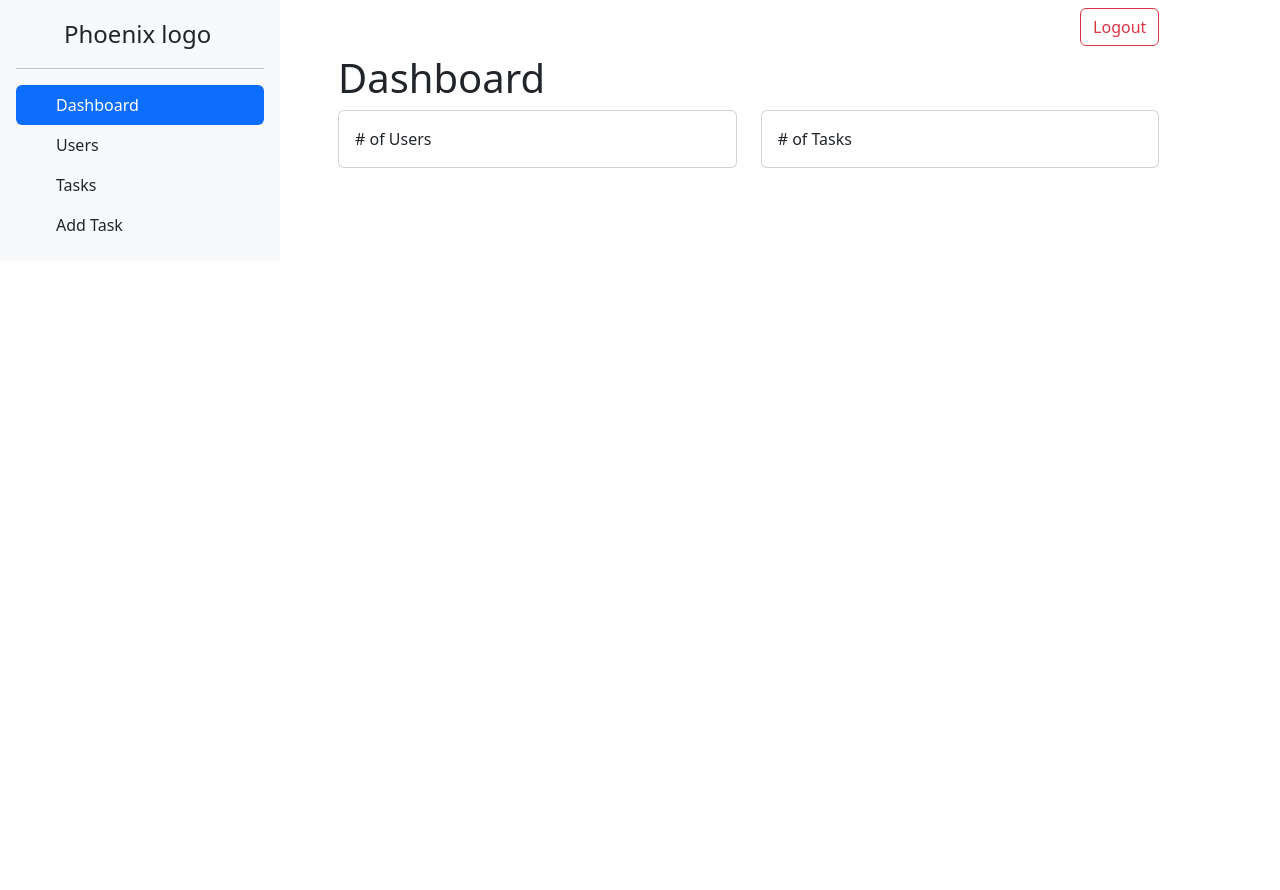
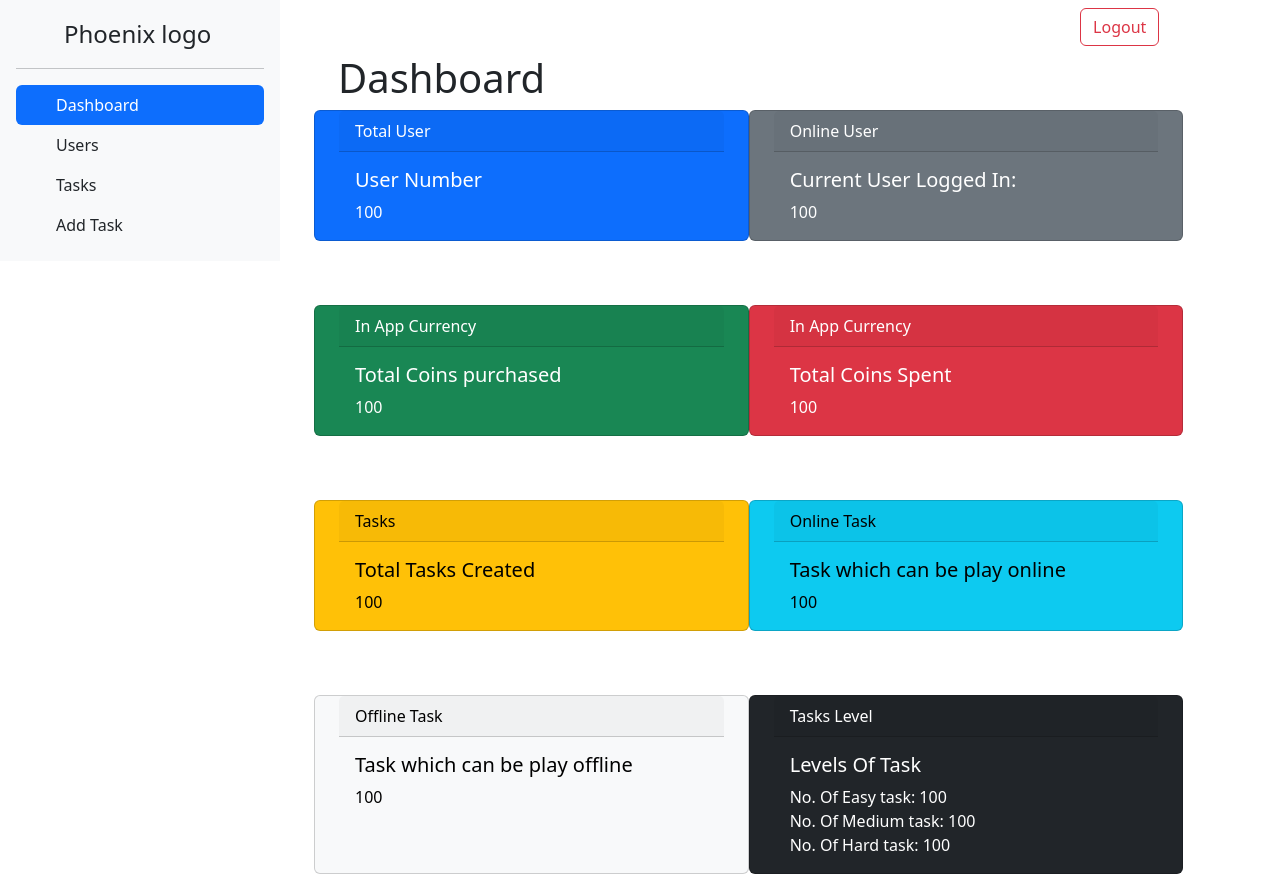
Before and after one commit to singhguri/phoenix-admin-ui, a React (Create React App) app: page /dashboard in a window 1280 px wide. Before the commit the page ends 800 px from the top, so only its background shows below. Built offline with nearby package versions, Linux system fonts and the light colour scheme.

Commit message:
added dashboard and tasklist html

```diff
--- a/package.json
+++ b/package.json
@@ -3,6 +3,10 @@
   "version": "0.1.0",
   "private": true,
   "dependencies": {
+    "@fortawesome/fontawesome-svg-core": "^6.3.0",
+    "@fortawesome/free-regular-svg-icons": "^6.3.0",
+    "@fortawesome/free-solid-svg-icons": "^6.3.0",
+    "@fortawesome/react-fontawesome": "^0.2.0",
     "@testing-library/jest-dom": "^5.16.5",
     "@testing-library/react": "^13.4.0",
     "@testing-library/user-event": "^13.5.0",
--- a/src/components/dashboard.jsx
+++ b/src/components/dashboard.jsx
@@ -2,19 +2,68 @@ const Dashboard = (props) => {
   return (
     <div>
       <h1>Dashboard</h1>
-      <div className="row">
-        <div className="col-md-6">
-          <div className="card">
-            <div className="card-body"># of Users</div>
+      <div class="row row-cols-1 row-cols-md-2 g-5">
+      <div class="card text-bg-primary mb-3 " >
+  <div class="card-header">Total User</div>
+  <div class="card-body">
+    <h5 class="card-title">User Number</h5>
+    <p class="card-text">100</p>
   </div>
 </div>
-        <div className="col-md-6">
-          <div className="card">
-            <div className="card-body"># of Tasks</div>
+<div class="card text-bg-secondary mb-3" >
+  <div class="card-header">Online User</div>
+  <div class="card-body">
+    <h5 class="card-title">Current User Logged In:</h5>
+    <p class="card-text">100</p>
+  </div>
+</div>
+<div class="card text-bg-success mb-3" >
+  <div class="card-header">In App Currency</div>
+  <div class="card-body">
+    <h5 class="card-title">Total Coins purchased</h5>
+    <p class="card-text">100</p>
+  </div>
+</div>
+<div class="card text-bg-danger mb-3" >
+  <div class="card-header">In App Currency</div>
+  <div class="card-body">
+    <h5 class="card-title">Total Coins Spent</h5>
+    <p class="card-text">100</p>
+  </div>
+</div>
+<div class="card text-bg-warning mb-3" >
+  <div class="card-header">Tasks</div>
+  <div class="card-body">
+    <h5 class="card-title">Total Tasks Created</h5>
+    <p class="card-text">100</p>
+  </div>
+</div>
+<div class="card text-bg-info mb-3" >
+  <div class="card-header">Online Task</div>
+  <div class="card-body">
+    <h5 class="card-title">Task which can be play online</h5>
+    <p class="card-text">100</p>
+  </div>
+</div>
+<div class="card text-bg-light mb-3" >
+  <div class="card-header">Offline Task</div>
+  <div class="card-body">
+    <h5 class="card-title">Task which can be play offline</h5>
+    <p class="card-text">100</p>
+  </div>
+</div>
+<div class="card text-bg-dark mb-3" >
+  <div class="card-header">Tasks Level</div>
+  <div class="card-body">
+    <h5 class="card-title">Levels Of Task</h5>
+    <p class="card-text">No. Of Easy task: 100 <br/>
+    No. Of Medium task: 100 <br/>
+    No. Of Hard task: 100 <br/></p>
   </div>
 </div>
    </div>
    </div>
+
   );
 };
 
--- a/src/components/taskList.jsx
+++ b/src/components/taskList.jsx
@@ -1,8 +1,40 @@
+
+import { FontAwesomeIcon } from '@fortawesome/react-fontawesome'
+
 const TaskList = (props) => {
   return (
+
+
     <div>
       <h1>Task List</h1>
+      <table class="table">
+  <thead>
+    <tr>
+      <th scope="col">No.</th>
+      <th scope="col">Task</th>
+      <th scope="col">Type Of Task</th>
+      <th scope="col">Level Of Task</th>
+      <th scope="col">Action</th>
+    </tr>
+  </thead>
+  <tbody class="table-group-divider">
+    <tr>
+      <th scope="row">1</th>
+      <td>task1</td>
+      <td>online</td>
+      <td>offline</td>
+      <td><button type="button" class="btn btn-info btn-sm"><FontAwesomeIcon icon="fa-regular fa-pen-to-square" />Edit </button>
+      <button type="button" class="btn btn-danger btn-sm"><FontAwesomeIcon icon="fa-solid fa-trash" /> Delete</button>
+      </td>
+    </tr>
+
+  </tbody>
+  </table>
+  <div class="d-grid gap-2 d-md-block">
+  <button class="btn btn-primary btn-sm" type="button">Create Task</button>
+</div>
     </div>
+
   );
 };
 
```
Also changed, not shown: 1 other file (tests, documents, lock files or other folders). Lines whose indentation alone changed are shown as unchanged.
